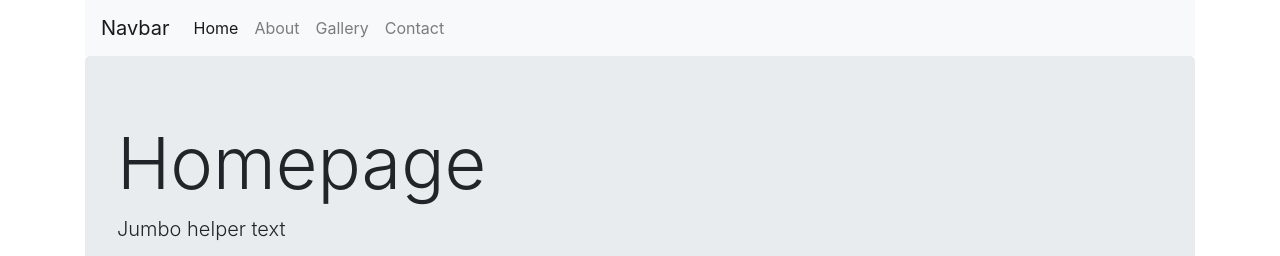
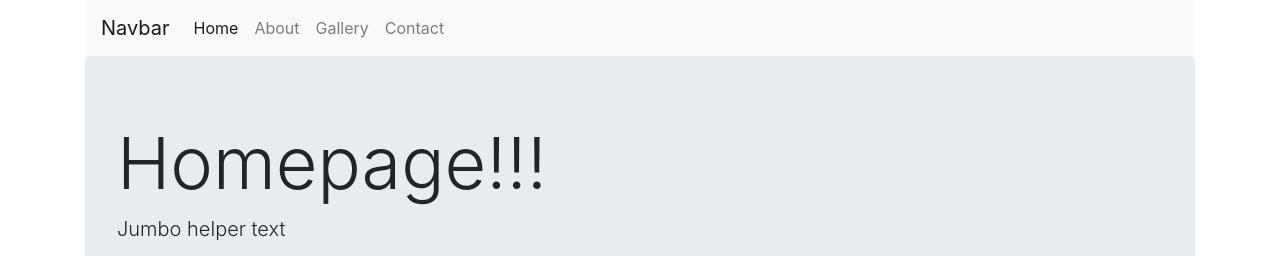
Before and after one commit to jwrag/jwrag.github.io, a plain HTML site: page index.html in a window 1280 px wide. Shown: the top 256 px of the page. Drawn offline with nearby package versions, Linux system fonts and the light colour scheme.

Commit message:
2nd Commit

```diff
--- a/index.html
+++ b/index.html
@@ -44,7 +44,7 @@
 
 
         <div class="jumbotron">
-            <h1 class="display-3">Homepage</h1>
+            <h1 class="display-3">Homepage!!!</h1>
             <p class="lead">Jumbo helper text</p>
             <hr class="my-2">
             <p>More info</p>
```
